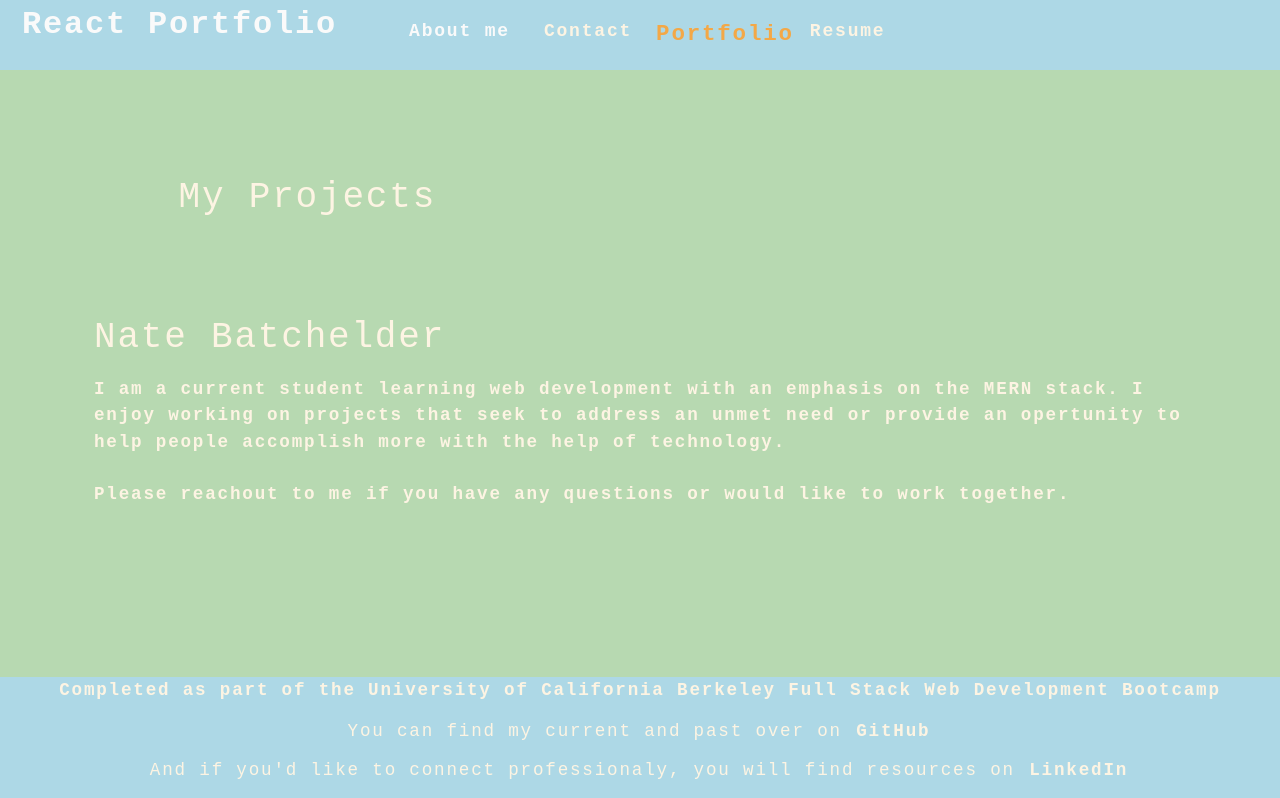
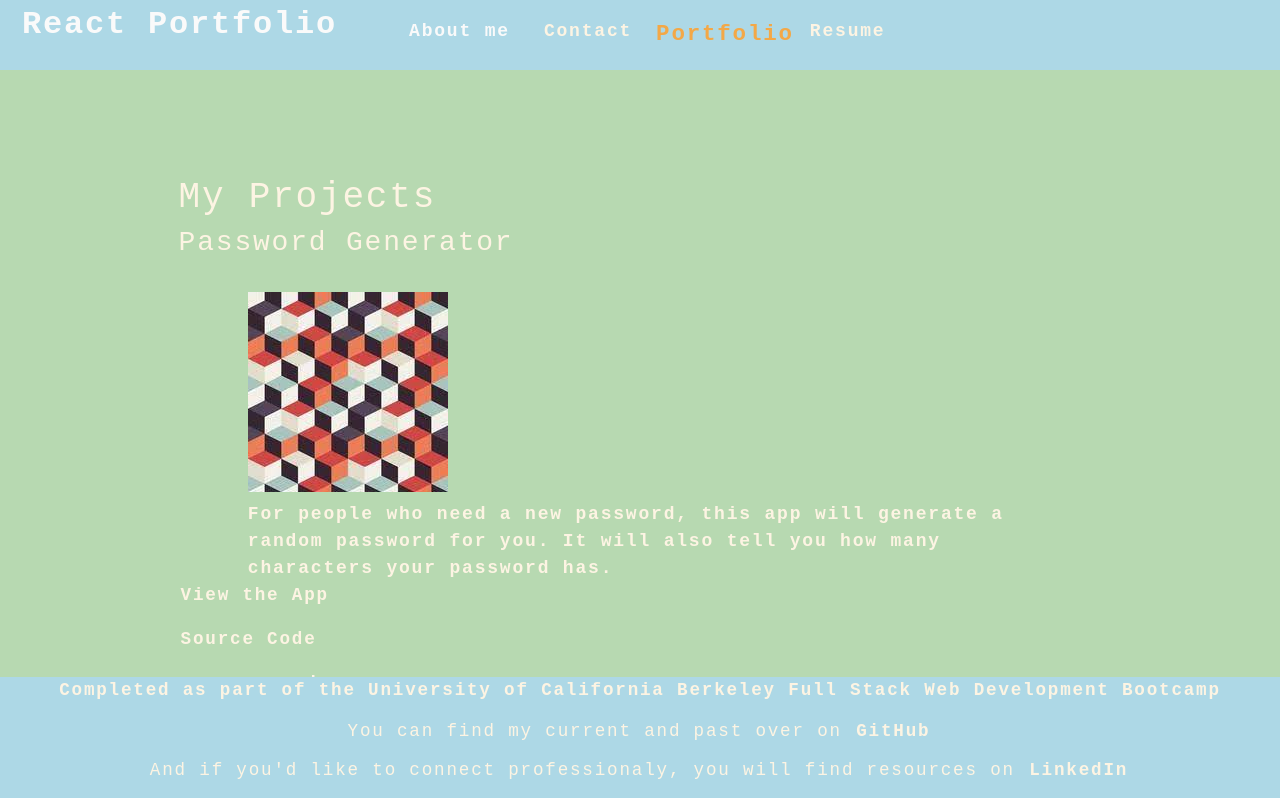
Before and after one commit to NateBatchelder/react-portfolio, a React (Create React App) app: page / in a window 1280 px wide. Shown: the top 798 px of the page. Built offline with nearby package versions, Linux system fonts and the light colour scheme.

Commit message:
edits to rendering of past work

```diff
--- a/src/App.css
+++ b/src/App.css
@@ -27,7 +27,7 @@
 }
 
 .App-link {
-  color: #61dafb;
+  color: black;
 }
 
 @keyframes App-logo-spin {
--- a/src/App.js
+++ b/src/App.js
@@ -2,7 +2,7 @@ import React, { useState } from "react";
 import Nav from "./components/Nav";
 import About from "./components/About";
 import ContactForm from "./components/Contact";
-import PastWork from "./components/PastWork";
+import Portfolio from "./components/Portfolio";
 
 
 // import Resume from "./components/Resume";
@@ -37,7 +37,7 @@ function App() {
       <main>
         {!contactSelected ? (
           <>
-            <PastWork></PastWork>
+            <Portfolio></Portfolio>
             <About></About>
           </>
         ) : (
--- a/src/components/PastWork/index.js
+++ b/src/components/PastWork/index.js
@@ -1,7 +1,16 @@
 import React from "react";
+import img1 from "../../assets/small/PP1.jpeg";
+import img2 from "../../assets/small/PP2.jpeg";
+import img3 from "../../assets/small/PP3.jpeg";
+import img4 from "../../assets/small/PP4.jpeg";
+import img5 from "../../assets/small/PP5.jpeg";
+import img6 from "../../assets/small/PP6.jpeg";
 
 function Projects(props) {
   const { projects = [] } = props;
+  console.log(require(`../../assets/small/${projects[0].image}`).default);
+
+
   return (
     <main>
       <h1>My Projects</h1>
@@ -12,9 +21,10 @@ function Projects(props) {
           <br></br>
           <div className="container">
             <img
-              src={require(`../../assets/small${project.image}`)}
+              src={img1}
               alt="placeholder landing page for the portfolio project"
             ></img>
+
             <div>{project.description}</div>
           </div>
           <p className="btn">
--- a/src/components/Portfolio/index.js
+++ b/src/components/Portfolio/index.js
@@ -5,7 +5,7 @@ function Portfolio() {
   const projects = [
     {
       title: "Password Generator",
-      image: "src/assets/small/PP4.jpeg",
+      image: "PP4.jpeg",
       description:
         "For people who need a new password, this app will generate a random password for you. It will also tell you how many characters your password has.",
       deployment: "https://natebatchelder.github.io/passwordGenerator/",
@@ -13,28 +13,28 @@ function Portfolio() {
     },
     {
       title: "Note-Taker",
-      image: "src/assets/small/PP1.jpeg",
+      image: "PP1.jpeg",
       description: "Natural Path",
       deployment: "https://github.com/NateBatchelder/Natural-Path",
       repository: "https://natebatchelder.github.io/passwordGenerator/",
     },
     {
       title: "Weather-Dashboard",
-      image: "src/assets/small/PP3.jpeg",
+      image: "PP3.jpeg",
       description: "Weather Dashboard, for your local and beyond.",
       deployment: "https://github.com/NateBatchelder/Weather-Dashboard.git",
       repository: "https://natebatchelder.github.io/passwordGenerator/",
     },
     {
       title: "Note-Taker",
-      image: "src/assets/small/PP2.jpeg",
+      image: "PP2.jpeg",
       description: "A refractored version of the HoriSEOn site",
       deployment: "https://github.com/NateBatchelder/horiSEOnRefactor.git",
       repository: "https://natebatchelder.github.io/passwordGenerator/",
     },
     {
       title: "Note-Taker",
-      image: "src/assets/small/PP6.jpeg",
+      image: "PP6.jpeg",
       description:
         "The first portfolio component I made in the Bootcamp.  'What a long strange trip it's been'",
       deployment: "https://github.com/NateBatchelder/Never-Cease.git",
--- a/src/index.css
+++ b/src/index.css
@@ -282,7 +282,7 @@ button {
 
 a {
   border-radius: 5px;
-  color: var(--primary);
+  color: #fdf4e3;
   font-weight: 600;
   padding: 2px 4px;
   margin-left: -2px;
```
